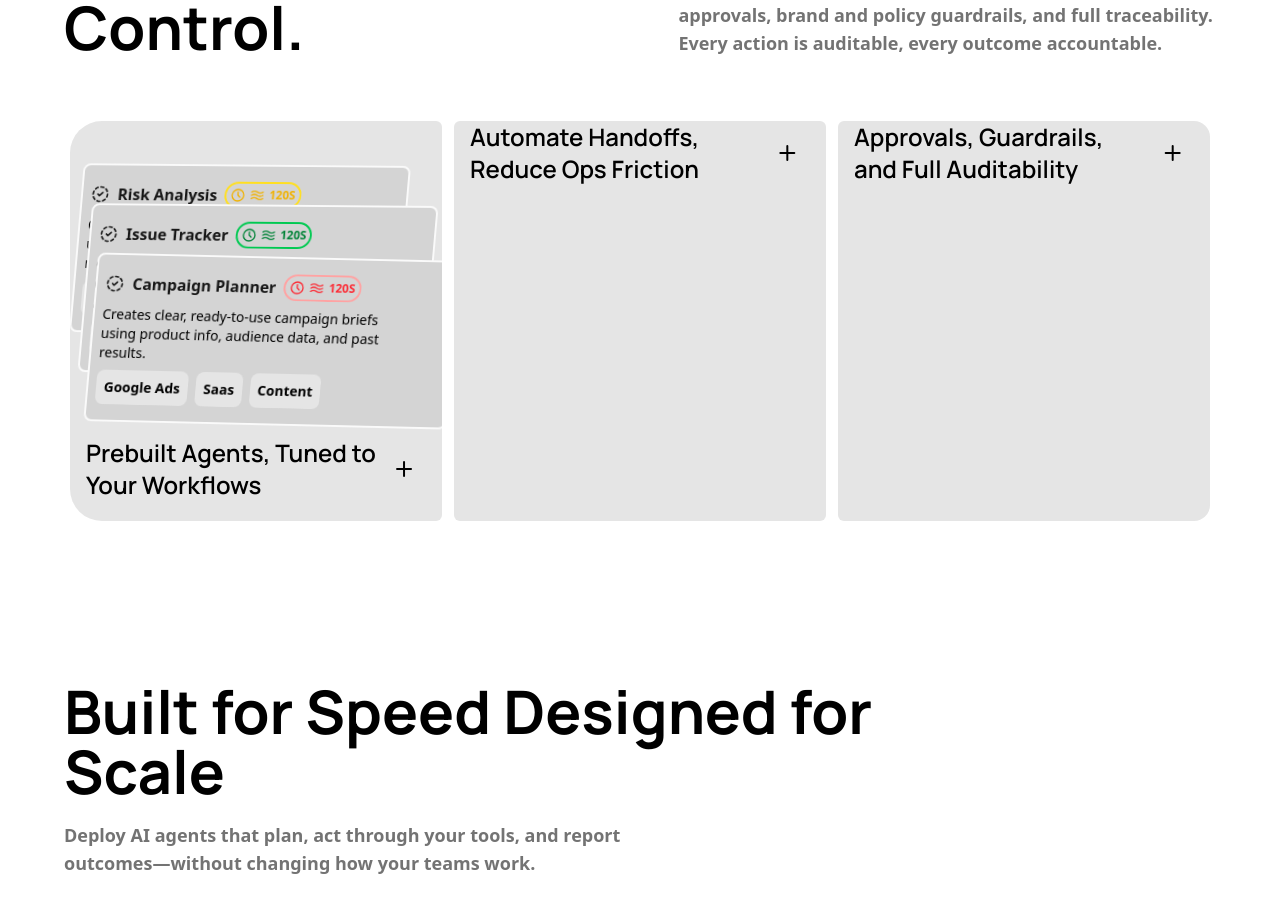
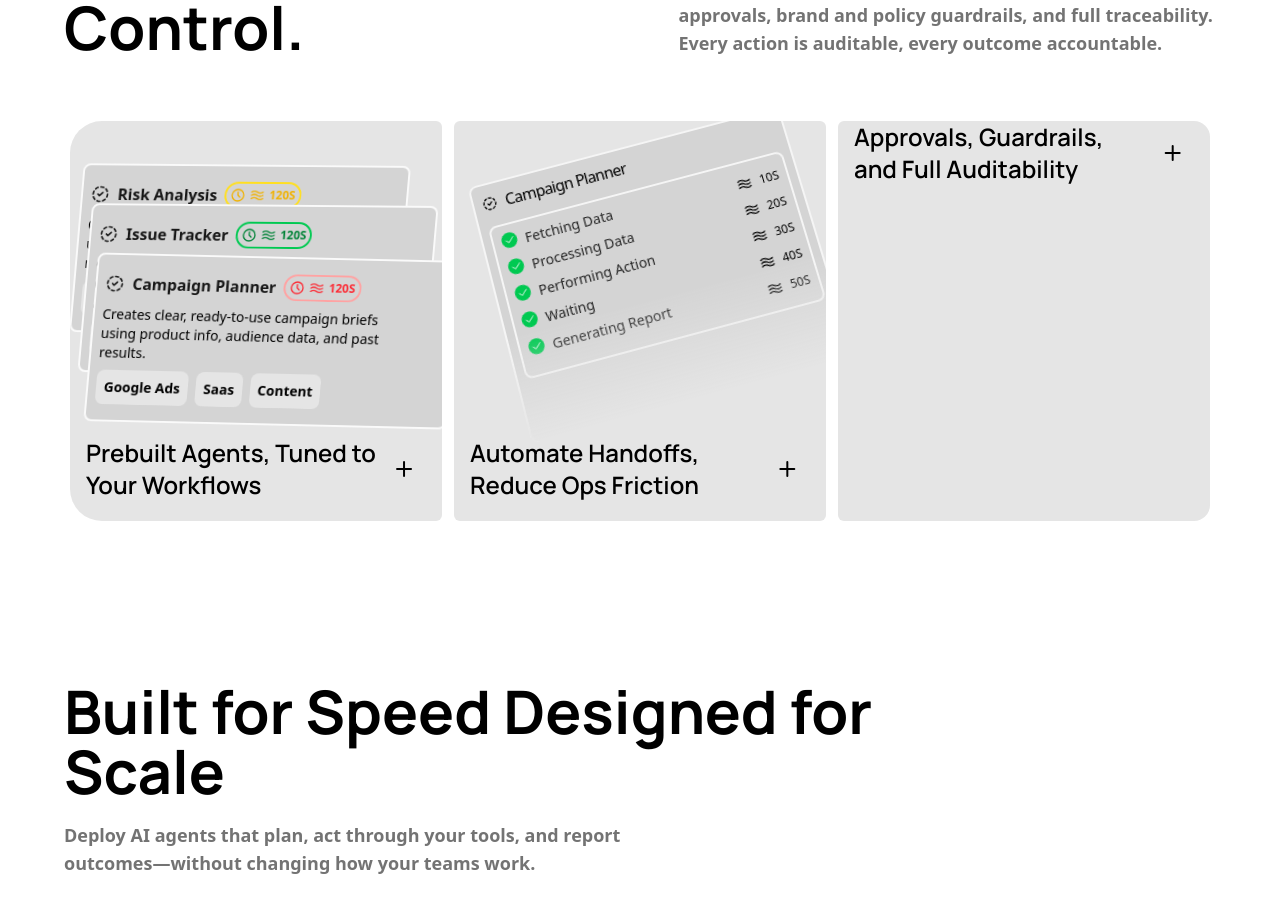
Before and after one commit to shogun444/Template, a Next.js app: page / in a window 1280 px wide. Shown: the part 1248-2151 px from the top of the page. Built offline with nearby package versions, Linux system fonts and the light colour scheme.

Commit message:
made a layman card

```diff
--- a/app/components/Hero/hero.tsx
+++ b/app/components/Hero/hero.tsx
@@ -86,7 +86,7 @@ export default function Hero() {
                 <SkeletonFooter>Content</SkeletonFooter>
               </SkeletonHeader>
             </CardSkeleton>
-             <CardSkeleton className="absolute z-4 perspective-distant transform-3d translate-x-2 translate-y-20 -rotate-x-17 w-90 rotate-y-15 rotate-z-5">
+            <CardSkeleton className="absolute z-4 perspective-distant transform-3d translate-x-2 translate-y-20 -rotate-x-17 w-90 rotate-y-15 rotate-z-5">
               <SkeletonHeader>
                 <SkeletonHeading className="text-green-700 border-green-500">
                   <svg
@@ -163,10 +163,46 @@ export default function Hero() {
               </SkeletonHeader>
             </CardSkeleton>
 
-            <CardTitle className="absolute bottom-5">Prebuilt Agents, Tuned to Your Workflows</CardTitle>
+            <CardTitle className="absolute bottom-5">
+              Prebuilt Agents, Tuned to Your Workflows
+            </CardTitle>
           </Card>
-          <Card>
-            <CardTitle>Automate Handoffs, Reduce Ops Friction</CardTitle>
+          <Card className=" relative  overflow-hidden perspective-distant transform-3d">
+            <CardSkeleton className="border-2 w-82 border-neutral-100  translate-y-4 translate-x-10  -rotate-z-15 -rotate-y-1 rotate-x-10 mask-b-from-60% pb-15 ">
+              <SkeletonHeader className="relative flex items-center tracking-tighter pb-3">
+                <svg
+                  xmlns="http://www.w3.org/2000/svg"
+                  width="24"
+                  height="24"
+                  viewBox="0 0 24 24"
+                  fill="none"
+                  stroke="currentColor"
+                  strokeWidth="2"
+                  strokeLinecap="round"
+                  strokeLinejoin="round"
+                  className="tabler-icon tabler-icon-circle-dashed-check size-4"
+                >
+                  <path d="M8.56 3.69a9 9 0 0 0 -2.92 1.95"></path>
+                  <path d="M3.69 8.56a9 9 0 0 0 -.69 3.44"></path>
+                  <path d="M3.69 15.44a9 9 0 0 0 1.95 2.92"></path>
+                  <path d="M8.56 20.31a9 9 0 0 0 3.44 .69"></path>
+                  <path d="M15.44 20.31a9 9 0 0 0 2.92 -1.95"></path>
+                  <path d="M20.31 15.44a9 9 0 0 0 .69 -3.44"></path>
+                  <path d="M20.31 8.56a9 9 0 0 0 -1.95 -2.92"></path>
+                  <path d="M15.44 3.69a9 9 0 0 0 -3.44 -.69"></path>
+                  <path d="M9 12l2 2l4 -4"></path>
+                </svg>
+                Campaign Planner
+              </SkeletonHeader>
+
+              <div className="border-2   border-neutral-100 rounded-lg p-2">
+                <CardComponents className="" />
+              </div>
+            </CardSkeleton>
+
+            <CardTitle className="absolute bottom-5 ">
+              Automate Handoffs, Reduce Ops Friction
+            </CardTitle>
           </Card>
           <Card className="md:rounded-r-2xl">
             <CardTitle>Approvals, Guardrails, and Full Auditability</CardTitle>
@@ -221,3 +257,61 @@ export function SubHeading({
     </div>
   );
 }
+
+export function CardComponents({ className }: { className?: string }) {
+  const components = [
+    { text: "Fetching Data", time: "10S" },
+    { text: "Processing Data", time: "20S" },
+    { text: "Performing Action", time: "30S" },
+    { text: "Waiting", time: "40S" },
+    { text: "Generating Report", time: "50S" },
+  ];
+  return (
+    <>
+      {components.map((itm, idx) => (
+        <div
+          key={idx}
+          className={cn("flex  justify-between items-center  space-y-2", className)}
+        >
+          <SkeletonHeader className="font-sans text-sm text-neutral-800 font-medium">
+            <span className="flex justify-center items-center size-4 rounded-full bg-green-500">
+              <svg
+                xmlns="http://www.w3.org/2000/svg"
+                viewBox="0 0 24 24"
+                fill="none"
+                stroke="currentColor"
+                strokeWidth="2"
+                strokeLinecap="round"
+                strokeLinejoin="round"
+                className="tabler-icon tabler-icon-check size-3  stroke-white  "
+              >
+                <path d="M5 12l5 5l10 -10"></path>
+              </svg>{" "}
+            </span>
+
+            {itm.text}
+          </SkeletonHeader>
+          <SkeletonHeader>
+            <svg
+              xmlns="http://www.w3.org/2000/svg"
+              width="24"
+              height="24"
+              viewBox="0 0 24 24"
+              fill="none"
+              stroke="currentColor"
+              strokeWidth="2"
+              strokeLinecap="round"
+              strokeLinejoin="round"
+              className="tabler-icon tabler-icon-ripple size-4"
+            >
+              <path d="M3 7c3 -2 6 -2 9 0s6 2 9 0"></path>
+              <path d="M3 17c3 -2 6 -2 9 0s6 2 9 0"></path>
+              <path d="M3 12c3 -2 6 -2 9 0s6 2 9 0"></path>
+            </svg>
+            <h1 className="text-xs">{itm.time}</h1>
+          </SkeletonHeader>
+        </div>
+      ))}{" "}
+    </>
+  );
+}
--- a/app/globals.css
+++ b/app/globals.css
@@ -18,6 +18,7 @@
     -52px 35px 25px 0px rgba(0, 0, 0, 0.04),
     -29px 19px 21px 0px rgba(0, 0, 0, 0.15),
     -13px 9px 16px 0px rgba(0, 0, 0, 0.25), -3px 2px 9px 0px rgba(0, 0, 0, 0.29);
+  --patern-fg: oklch(26.9% 0 0);
 }
 
 .dark {
--- a/app/layout.tsx
+++ b/app/layout.tsx
@@ -15,9 +15,9 @@ const inter = Inter({
 });
 
 export const metadata: Metadata = {
-  title: "Notus",
+  title: "Staticmania",
   description:
-    "Notus is a template created by Nextjs , Motion and Tailwind CSS.",
+    "Staticmania is a template created by Nextjs , Motion and Tailwind CSS.",
 };
 
 export default function RootLayout({
```
